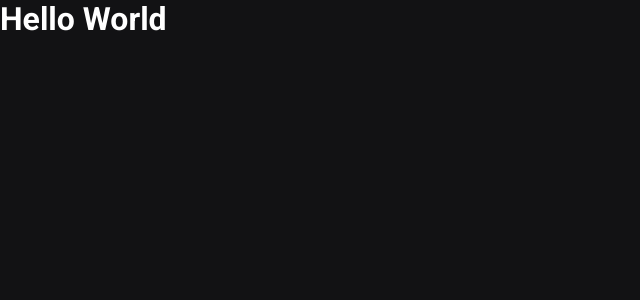
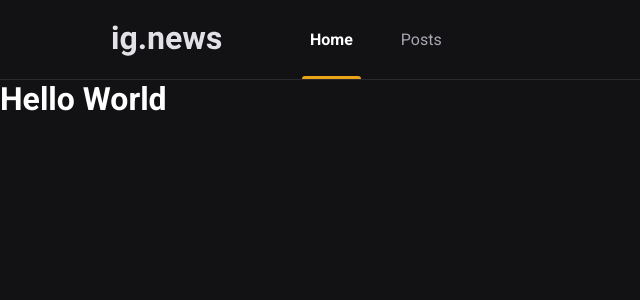
Before and after one commit to felipemarinhodev/ignews, a Next.js app: page / in a window 1280 px wide. Shown: the top 300 px of the page, without its empty margins (0-640 px from the left). Built offline with nearby package versions, Linux system fonts and the light colour scheme.

Commit message:
include header component

```diff
--- a/src/pages/_app.tsx
+++ b/src/pages/_app.tsx
@@ -1,8 +1,14 @@
 import { AppProps } from 'next/app';
+import { Header } from '../components/Header';
 import '../styles/global.scss';
 
 function MyApp({ Component, pageProps }: AppProps) {
-  return <Component {...pageProps} />;
+  return (
+    <>
+    <Header />
+    <Component {...pageProps} />
+    </>
+  );
 }
 
 export default MyApp;
```
